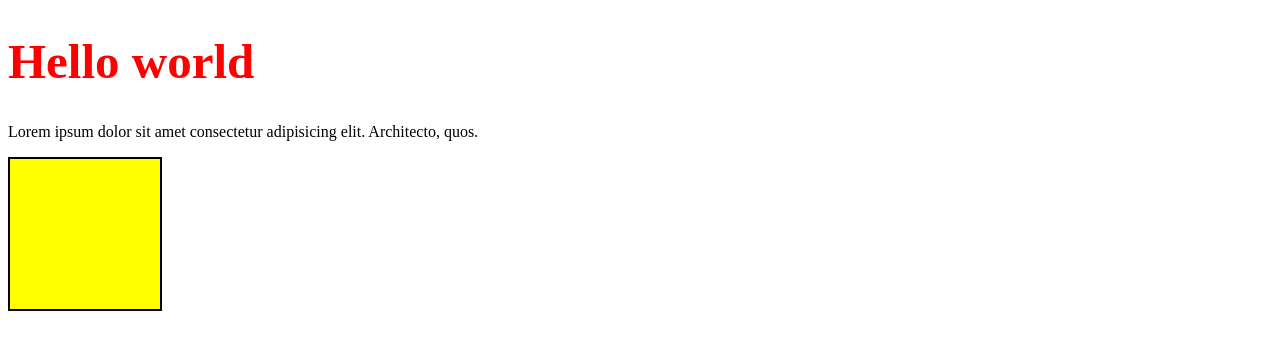
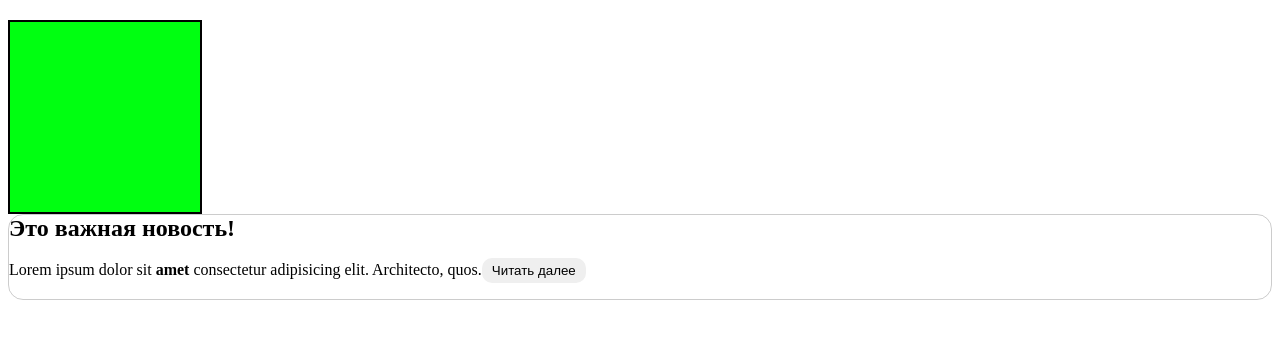
Before and after one commit to SuleymYovloy/archakov-lessons, a React (Create React App) app: page / in a window 1280 px wide. Shown: the top 350 px of the page. Built offline with nearby package versions, Linux system fonts and the light colour scheme.

Commit message:
Урок 25. Подключил препроцессор SCSS

```diff
--- a/package.json
+++ b/package.json
@@ -6,6 +6,7 @@
     "@testing-library/jest-dom": "^5.16.5",
     "@testing-library/react": "^13.4.0",
     "@testing-library/user-event": "^13.5.0",
+    "node-sass": "^4.14.0",
     "react": "^18.2.0",
     "react-dom": "^18.2.0",
     "react-scripts": "5.0.1",
--- a/src/index.js
+++ b/src/index.js
@@ -1,6 +1,8 @@
 import React from 'react';
 import ReactDOM from 'react-dom/client';
-import App from './lesson24/App';
+import App from './lesson25/App';
+
+import './lesson25/index.scss';
 
 const root = ReactDOM.createRoot(document.getElementById('root'));
 root.render(
--- /dev/null
+++ b/src/lesson25/App.css
@@ -0,0 +1,6 @@
+.block {
+    border: 2px solid black;
+    background-color: yellow;
+    width: 150px;
+    height: 150px;
+}
--- /dev/null
+++ b/src/lesson25/App.js
@@ -0,0 +1,19 @@
+import Block from "./components/Block";
+import './index.scss'
+function App() {
+    return (
+        <div className="App">
+            <Block />
+            <div className="article">
+                <h2>Это важная новость!</h2>
+                <p>
+                    Lorem ipsum dolor sit <b>amet</b> consectetur adipisicing elit.
+                    Architecto, quos.
+                    <button>Читать далее</button>
+                </p>
+            </div>
+        </div>
+    );
+}
+
+export default App;
--- /dev/null
+++ b/src/lesson25/components/Block/Block.css
@@ -0,0 +1,6 @@
+.block {
+    border: 2px solid black;
+    background-color: yellow;
+    width: 150px;
+    height: 150px;
+}
--- /dev/null
+++ b/src/lesson25/components/Block/index.jsx
@@ -0,0 +1,12 @@
+import React from 'react'
+
+import './Block.css'
+
+const Block = () => {
+  return (
+    <div className='block'></div>
+  )
+}
+
+
+export default Block;
--- /dev/null
+++ b/src/lesson25/index.scss
@@ -0,0 +1,26 @@
+.block {
+    border: 2px solid black;
+    background-color: rgb(0, 255, 17);
+    width: 150px;
+    height: 150px;
+    margin-top: 20px;
+    padding: 20px;
+}
+
+.article {
+    border: 1px solid rgba(0,0,0,0.2);
+    border-radius: 15px;
+
+    h2 {
+        font-size: 24px;
+        margin: 0;
+    }
+
+    p {
+        button {
+            border: 0;
+            padding: 5px 10px;
+            border-radius: 10px;
+        }
+    }
+}
```
Also changed, not shown: 1 other file (tests, documents, lock files or other folders).
